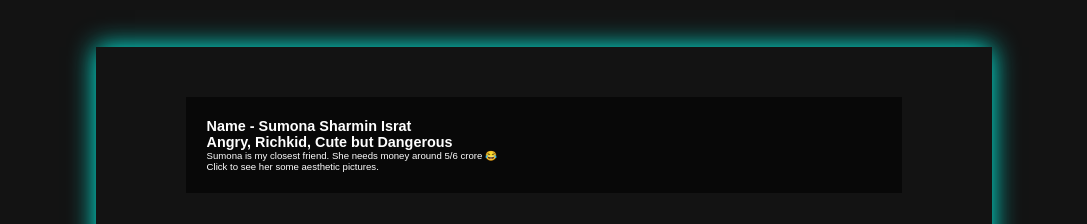
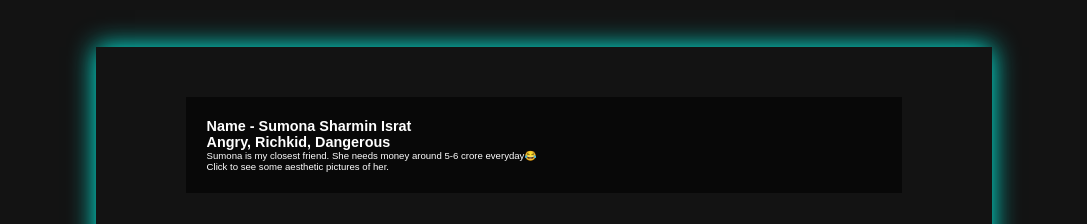
Before and after one commit to Hasan-Sakib/sakib.github.io, a plain HTML site: page index.html in a window 1280 px wide. Shown: the part 3080-3304 px from the top of the page, without its empty margins (96-1183 px from the left). Drawn offline with nearby package versions, Linux system fonts and the light colour scheme.

Commit message:
Update index.html

```diff
--- a/index.html
+++ b/index.html
@@ -130,9 +130,9 @@
         <div class="friends-list">
             <div class="friend" onclick="showImages('friend1')">
                 <h1>Name - Sumona Sharmin Israt</h1>
-                <h2>Angry, Richkid, Cute but Dangerous</h2>
-                <p>Sumona is  my closest friend. She needs money around 5/6 crore 😂</p>
-                <p>Click to see her some aesthetic pictures.</p>
+                <h2>Angry, Richkid, Dangerous</h2>
+                <p>Sumona is  my closest friend. She needs money around 5-6 crore everyday😂</p>
+                <p>Click to see some aesthetic pictures of her.</p>
 
             </div>
 
```
